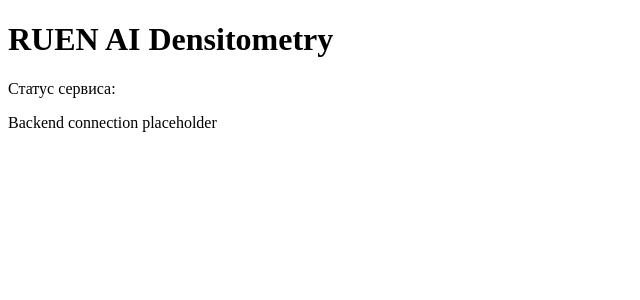
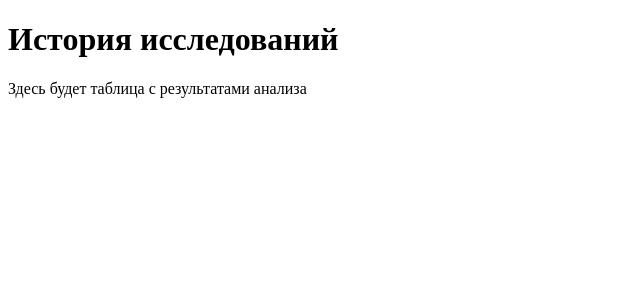
Before and after one commit to mister-kaka/bonecheck-ai, a React (Vite) app in the folder frontend/: page /history in a window 1280 px wide. Shown: the top 300 px of the page, without its empty margins (0-640 px from the left). Built offline with nearby package versions, Linux system fonts and the light colour scheme.

Commit message:
базовый роунтинг для главной и истории

```diff
--- a/frontend/package.json
+++ b/frontend/package.json
@@ -10,7 +10,8 @@
   },
   "dependencies": {
     "react": "^19.1.1",
-    "react-dom": "^19.1.1"
+    "react-dom": "^19.1.1",
+    "react-router-dom": "^7.18.4"
   },
   "devDependencies": {
     "@types/react": "^19.1.13",
--- a/frontend/src/App.tsx
+++ b/frontend/src/App.tsx
@@ -1,7 +1,13 @@
-import Home from './pages/Home';
+import { Routes, Route, Navigate } from "react-router-dom";
+import Home from "./pages/Home";
+import HistoryPage from "./pages/HistoryPage";
 
-function App() {
-  return <Home />;
+export function App() {
+  return (
+    <Routes>
+      <Route path="/" element={<Home />} />
+      <Route path="/history" element={<HistoryPage />} />
+      <Route path="*" element={<Navigate to="/" replace />} />
+    </Routes>
+  );
 }
-
-export default App;
--- a/frontend/src/main.tsx
+++ b/frontend/src/main.tsx
@@ -1,9 +1,14 @@
-import { StrictMode } from 'react';
-import { createRoot } from 'react-dom/client';
-import App from './App';
+import { StrictMode } from "react";
+import { createRoot } from "react-dom/client";
+import { BrowserRouter } from "react-router-dom";
+import { App } from "./App";
+import "./styles/tokens.css";
+import "./styles/global.css";
 
-createRoot(document.getElementById('root')!).render(
+createRoot(document.getElementById("root")!).render(
   <StrictMode>
-    <App />
-  </StrictMode>,
+    <BrowserRouter>
+      <App />
+    </BrowserRouter>
+  </StrictMode>
 );
--- /dev/null
+++ b/frontend/src/pages/HistoryPage.tsx
@@ -0,0 +1,10 @@
+function HistoryPage() {
+  return (
+    <main>
+      <h1>История исследований</h1>
+      <p>Здесь будет таблица с результатами анализа</p>
+    </main>
+  );
+}
+
+export default HistoryPage;
```
Also changed, not shown: frontend/src/pages/Home.tsx (line endings or trailing spaces), frontend/src/styles/global.css (added), frontend/src/styles/tokens.css (added), 1 other file (tests, documents, lock files or other folders).
